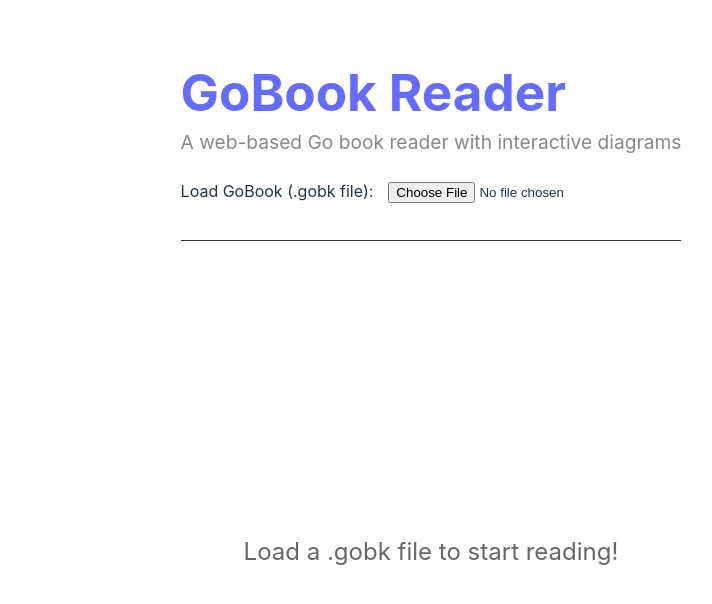
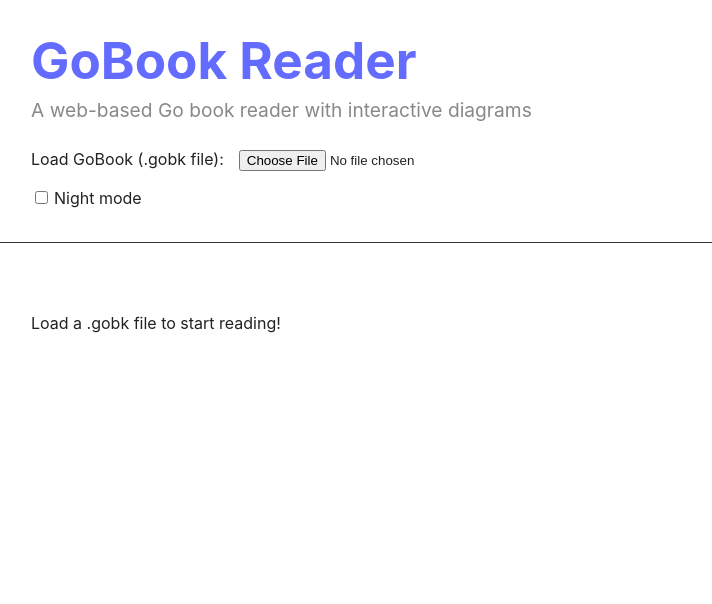
Before and after one commit to joeykblack/gobookreader, a React (Vite) app: page / in a window 1280 px wide. Shown: the top 604 px of the page, without its empty margins (209-921 px from the left). Built offline with nearby package versions, Linux system fonts and the light colour scheme; the HTML template or start-up script is replaced by a standard one.

Commit message:
night mode

```diff
--- a/src/App.css
+++ b/src/App.css
@@ -1,7 +1,7 @@
 #root {
-  max-width: 1280px;
-  margin: 0 auto;
-  padding: 2rem;
+  width: 100%;
+  margin: 0;
+  padding: 0;
   text-align: left;
 }
 
@@ -30,15 +30,8 @@
 
 main {
   flex: 1;
-  display: flex;
-  flex-direction: column;
-  align-items: center;
-  justify-content: center;
 }
 
 main p {
-  font-size: 1.5rem;
-  color: #666;
-  max-width: 600px;
   line-height: 1.6;
 }
--- a/src/App.jsx
+++ b/src/App.jsx
@@ -4,6 +4,10 @@ import './App.css'
 
 function App() {
   const [bookData, setBookData] = useState(null)
+  const [nightMode, setNightMode] = useState(() => {
+    const savedNightMode = localStorage.getItem('gobookNightMode')
+    return savedNightMode === null ? false : savedNightMode === 'true'
+  })
 
   useEffect(() => {
     // Load book from localStorage on mount
@@ -13,6 +17,16 @@ function App() {
       setBookData(parsed)
     }
   }, [])
+
+  useEffect(() => {
+    localStorage.setItem('gobookNightMode', nightMode)
+  }, [nightMode])
+
+  useEffect(() => {
+    document.documentElement.style.backgroundColor = nightMode ? '#000' : '#fff'
+    document.body.style.backgroundColor = nightMode ? '#000' : '#fff'
+    document.body.style.color = nightMode ? '#fff' : '#222'
+  }, [nightMode])
 
   const parseGobook = (content) => {
     const lines = content.split('\n')
@@ -119,11 +133,30 @@ function App() {
     }
   }
 
+  const contentWidth = 'min(800px, calc(100% - 40px))'
+
   return (
-    <div className="App">
-      <header className="App-header">
-        <h1>GoBook Reader</h1>
-        <p>A web-based Go book reader with interactive diagrams</p>
+    <div
+      className="App"
+      style={{
+        background: nightMode ? '#000' : '#fff',
+        color: nightMode ? '#fff' : '#222',
+        minHeight: '100vh',
+        width: '100%',
+        transition: 'background 0.2s, color 0.2s',
+      }}
+    >
+      <header
+        className="App-header"
+        style={{
+          background: nightMode ? '#000' : undefined,
+          color: nightMode ? '#fff' : undefined,
+          transition: 'background 0.2s, color 0.2s',
+        }}
+      >
+        <div style={{ width: contentWidth, margin: '0 auto' }}>
+          <h1 style={{ color: nightMode ? '#fff' : undefined }}>GoBook Reader</h1>
+          <p style={{ color: nightMode ? '#fff' : undefined }}>A web-based Go book reader with interactive diagrams</p>
           <div style={{ marginTop: '20px' }}>
             <label htmlFor="gobk-file" style={{ marginRight: '10px' }}>
               Load GoBook (.gobk file):
@@ -133,22 +166,44 @@ function App() {
               type="file"
               accept=".gobk"
               onChange={handleFileLoad}
-            style={{ padding: '5px' }}
+              style={{ padding: '5px', background: nightMode ? '#222' : undefined, color: nightMode ? '#fff' : undefined, border: nightMode ? '1px solid #444' : undefined }}
             />
+          </div>
+          <div style={{ marginTop: '10px' }}>
+            <label htmlFor="night-mode-toggle" style={{ marginRight: '10px', color: nightMode ? '#fff' : undefined }}>
+              <input
+                id="night-mode-toggle"
+                type="checkbox"
+                checked={nightMode}
+                onChange={e => setNightMode(e.target.checked)}
+                style={{ marginRight: '6px' }}
+              />
+              Night mode
+            </label>
           </div>
           {bookData && (
             <div style={{ marginTop: '20px', textAlign: 'center' }}>
-            <h2>{bookData.title}</h2>
-            <p><em>by {bookData.author}</em></p>
+              <h2 style={{ color: nightMode ? '#fff' : undefined }}>{bookData.title}</h2>
+              <p><em style={{ color: nightMode ? '#fff' : undefined }}>by {bookData.author}</em></p>
             </div>
           )}
+        </div>
       </header>
-      <main style={{ padding: '20px', maxWidth: '800px', margin: '0 auto' }}>
+      <main
+        style={{
+          padding: '20px 0',
+          width: contentWidth,
+          margin: '0 auto',
+          background: nightMode ? '#000' : undefined,
+          color: nightMode ? '#fff' : undefined,
+          transition: 'background 0.2s, color 0.2s',
+        }}
+      >
         {bookData ? (
           <div>
             {bookData.chapters.map((chapter, chapterIndex) => (
               <div key={chapterIndex} style={{ marginBottom: '40px' }}>
-                <div style={{ borderBottom: '1px solid #ccc', margin: '20px 0' }}></div>
+                <div style={{ borderBottom: nightMode ? '1px solid #444' : '1px solid #ccc', margin: '20px 0' }}></div>
                 {chapter.content.map((item, itemIndex) => {
                   if (item.type === 'heading') {
                     const headingNum = Math.min(6, Number(item.level) + 1)
@@ -156,7 +211,7 @@ function App() {
                     return (
                       <HeadingTag
                         key={itemIndex}
-                        style={{ whiteSpace: 'pre-wrap', marginTop: '1em' }}
+                        style={{ whiteSpace: 'pre-wrap', marginTop: '1em', color: nightMode ? '#fff' : undefined }}
                         dangerouslySetInnerHTML={{ __html: formatInlineText(item.text) }}
                       />
                     )
@@ -164,7 +219,7 @@ function App() {
                     return (
                       <p
                         key={itemIndex}
-                        style={{ lineHeight: '1.6', marginBottom: '1em', whiteSpace: 'pre-wrap' }}
+                        style={{ lineHeight: '1.6', marginBottom: '1em', whiteSpace: 'pre-wrap', color: nightMode ? '#fff' : undefined }}
                         dangerouslySetInnerHTML={{ __html: formatInlineText(item.text) }}
                       />
                     )
@@ -175,7 +230,7 @@ function App() {
             ))}
           </div>
         ) : (
-          <p>Load a .gobk file to start reading!</p>
+          <p style={{ color: nightMode ? '#fff' : undefined }}>Load a .gobk file to start reading!</p>
         )}
       </main>
     </div>
--- a/src/index.css
+++ b/src/index.css
@@ -25,8 +25,6 @@ a:hover {
 
 body {
   margin: 0;
-  display: flex;
-  place-items: center;
   min-width: 320px;
   min-height: 100vh;
 }
```
Also changed, not shown: 6 other files (tests, documents, lock files or other folders). Lines whose indentation alone changed are shown as unchanged.
